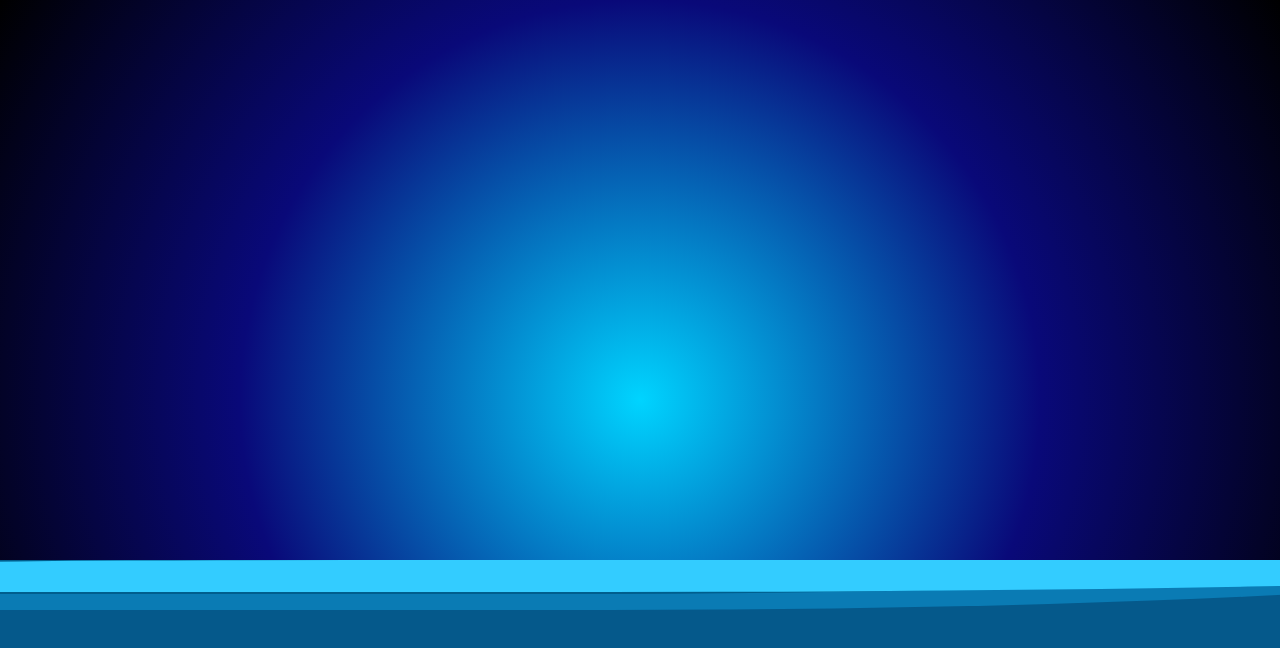
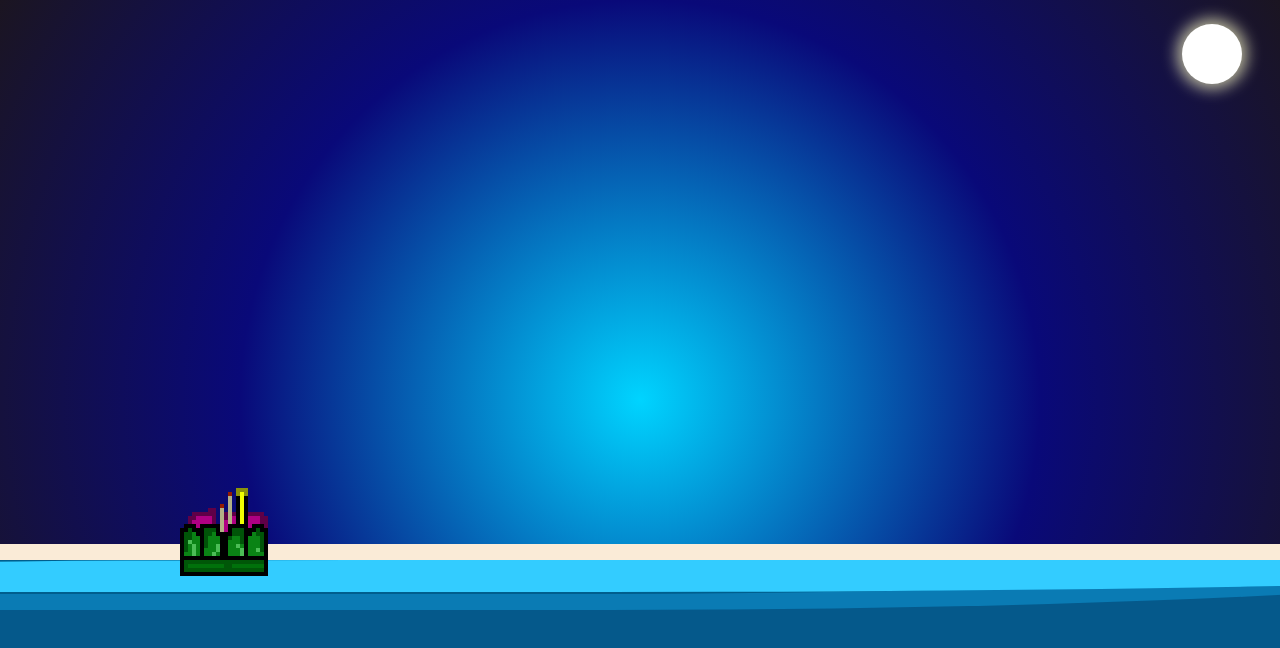
Before and after one commit to Zag5A6167/loy-kra-thong-2025, a SvelteKit app: page / in a window 1280 px wide. Shown: the top 648 px of the page. Built offline with nearby package versions, Linux system fonts and the light colour scheme.

Commit message:
add krathong

```diff
--- a/src/routes/+page.svelte
+++ b/src/routes/+page.svelte
@@ -1,12 +1,36 @@
 <script>
-
+  import krathongImg from '$lib/assets/krathong.png'
+  import { fly } from 'svelte/transition';
 </script>
-
+<div class="moon"></div>
+<div class="floor"></div>
+<img src={krathongImg} alt="krathong" class="krathong"  />
 <div class="water-container">
   <div class="wave3"></div>
 </div>
 
 <style>
+
+  .floor{
+    width: 100%;
+    height: 2rem;
+    position: absolute;
+    bottom: 14rem;
+
+
+
+    background-color: antiquewhite;
+  }
+
+  .krathong {
+  position: absolute;
+  bottom: 12rem;
+
+
+  width: 8rem;
+  z-index: 9999;
+  animation: bobing 10s linear infinite,floatLeftToRight 40s linear infinite;
+  }
 
 
   .water-container {
@@ -18,9 +42,28 @@
     left: 0;
     background-color: #004d80;
     z-index: 999;
-   animation: bgColorChange 40s linear infinite alternate;
+    animation: bgColorChange 40s linear infinite alternate;
 
   }
+
+
+
+  .moon{
+    width: 2rem;
+    height: 2rem;
+    position: absolute;
+   width: 5vw;
+    height: 5vw;
+    top: 3vh;
+    right: 3vw;
+    width: 60px;
+    height: 60px;
+    background-color: white;
+    box-shadow: 0 0 15px 5px rgba(255, 255, 200, 0.7);
+    border-radius: 50%;
+  }
+
+
   .water-container::before{
     content: "";
     display:block;
@@ -74,4 +117,20 @@
     50% { background-color: #0d6d9d; }
     100% { background-color: #004d80; }
   }
+
+  @keyframes floatLeftToRight{
+    0% {
+    left: -10%;
+  }
+  100% {
+    left: 110%;
+  }
+
+  }
+
+  @keyframes bobing{
+  0% { transform: translateY(0) rotate(-5deg); }
+  50% { transform: translateY(-0.5rem) rotate(5deg); }
+  100% { transform: translateY(0) rotate(-5deg); }
+  }
 </style>
--- a/src/style/app.css
+++ b/src/style/app.css
@@ -4,5 +4,5 @@ body {
     min-height: 100vh;
     overflow: hidden;
     background: #00D4FF;
-    background: radial-gradient(circle, rgba(0, 212, 255, 1) 0%, rgba(9, 9, 121, 1) 53%, rgba(0, 0, 0, 1) 100%);
+    background: radial-gradient(circle, rgba(0, 212, 255, 1) 0%, rgba(9, 9, 121, 1) 53%, rgb(27, 21, 33) 100%);
 }
```
Also changed, not shown: src/lib/assets/krathong.png (added).
